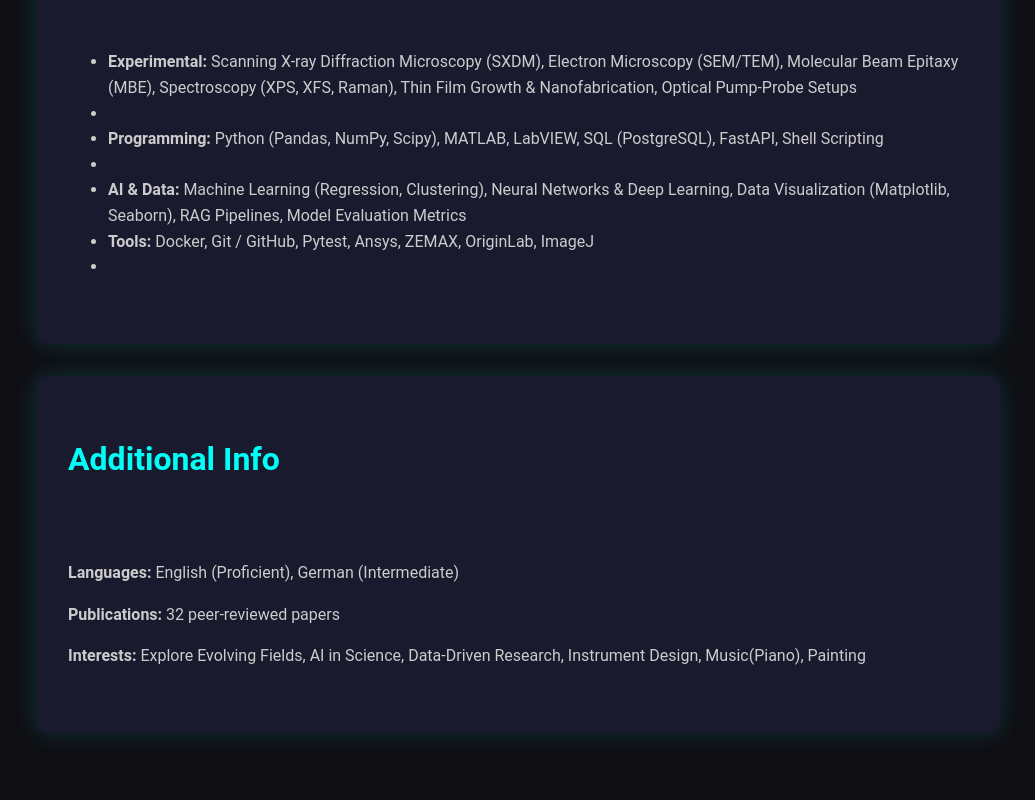
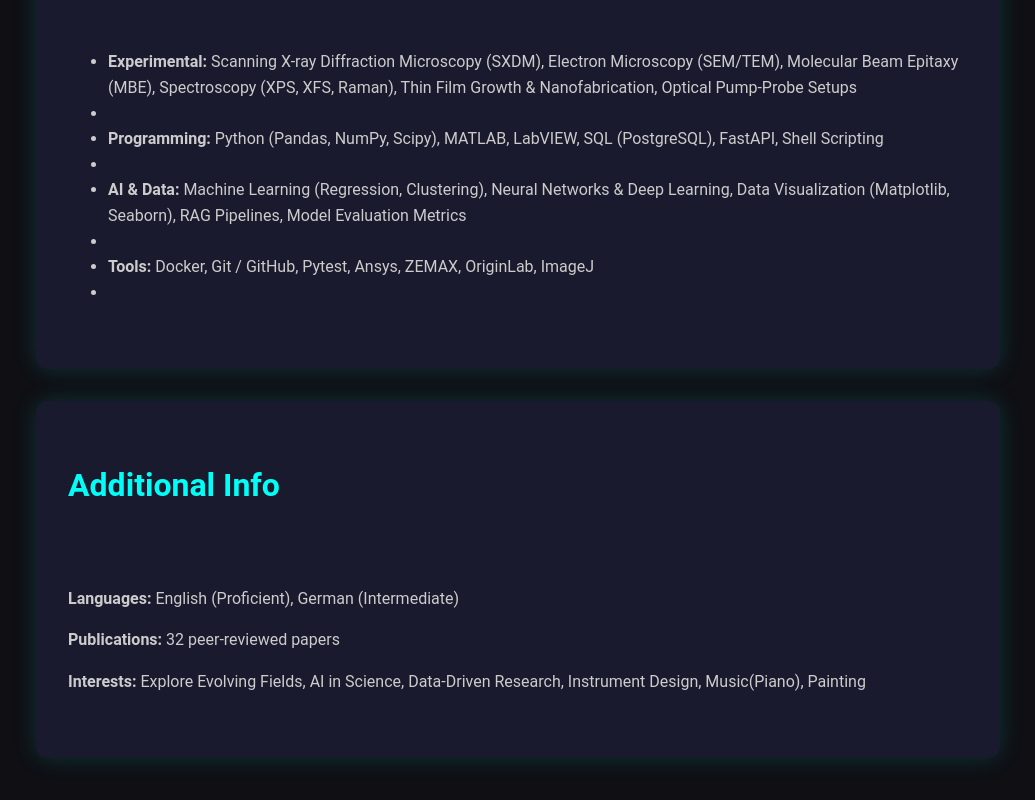
Before and after one commit to abhisakh/Advance_Portfolio, a React (Vite) app in the folder portfolio/: page /about in a window 1280 px wide. Shown: the part 3188-3988 px from the top of the page, without its empty margins (172-1207 px from the left). Built offline with nearby package versions, Linux system fonts and the light colour scheme.

Commit message:
Inside About.jsx file under <CardSection title=Skills

```diff
--- a/portfolio/src/pages/About.jsx
+++ b/portfolio/src/pages/About.jsx
@@ -57,6 +57,7 @@ const About = () => {
             <li>
               <strong>AI & Data:</strong> {profile.skills.ai.join(", ")}
             </li>
+            <li></li>
             <li>
               <strong>Tools:</strong> {profile.skills.tools.join(", ")}
             </li>
```
